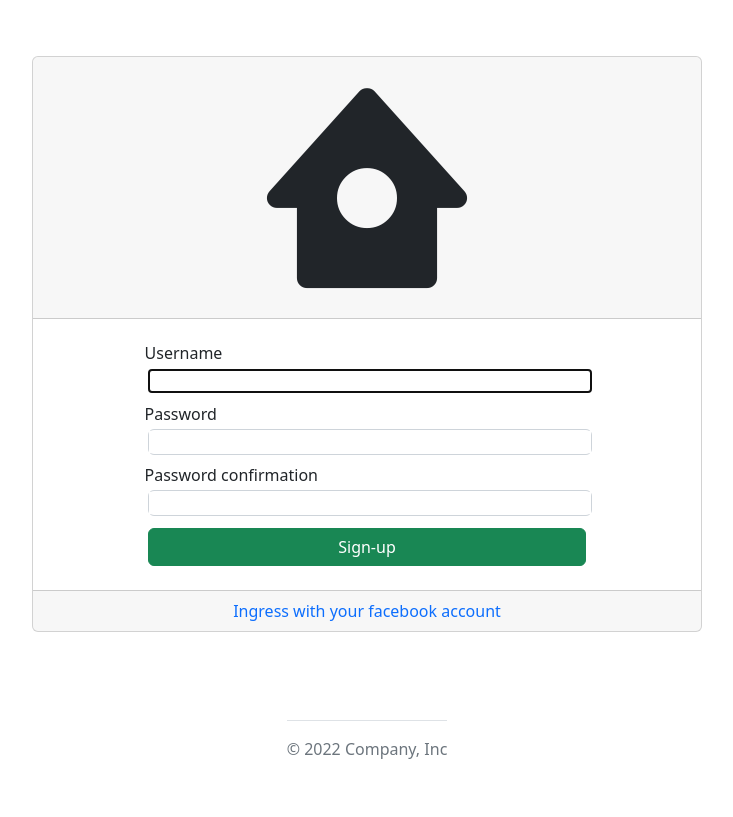
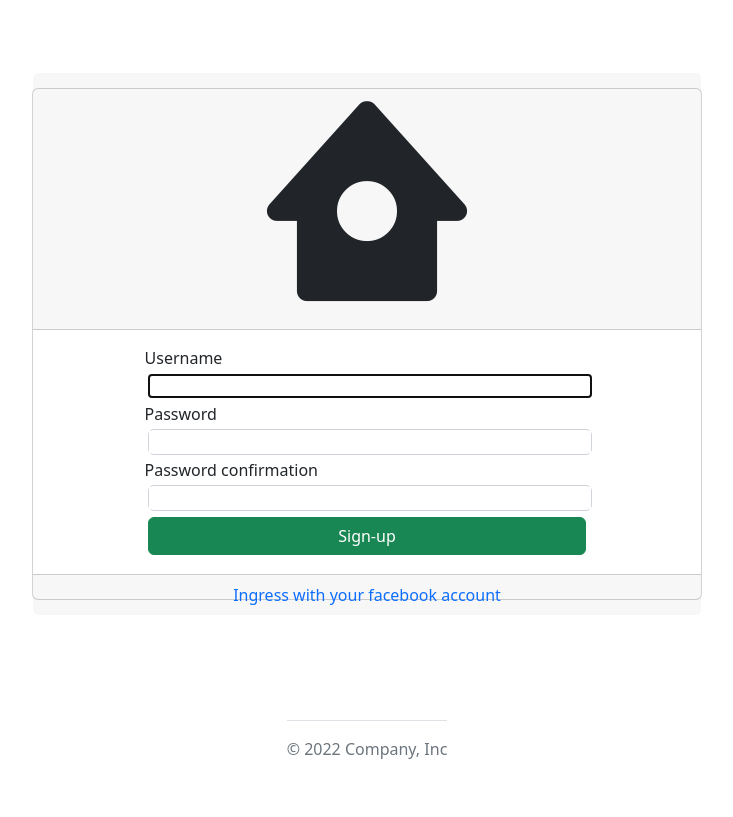
Before and after one commit to CapitanCrauZ/osteria-franciscana, a Django app: page /register/ in a window 1280 px wide. Shown: the part 73-890 px from the top of the page, without its empty margins (273-1006 px from the left). Run offline with Django 3.2, Linux system fonts and the light colour scheme.

Commit message:
readme updated

```diff
--- a/static/account/register/css/style.css
+++ b/static/account/register/css/style.css
@@ -7,7 +7,7 @@ main{
 
 .container{
     display: flex;
-    height: 90%;
+    height: 80%;
     width: 100%;
     align-items: center;
     justify-content: center;
```
Also changed, not shown: readme.md.
